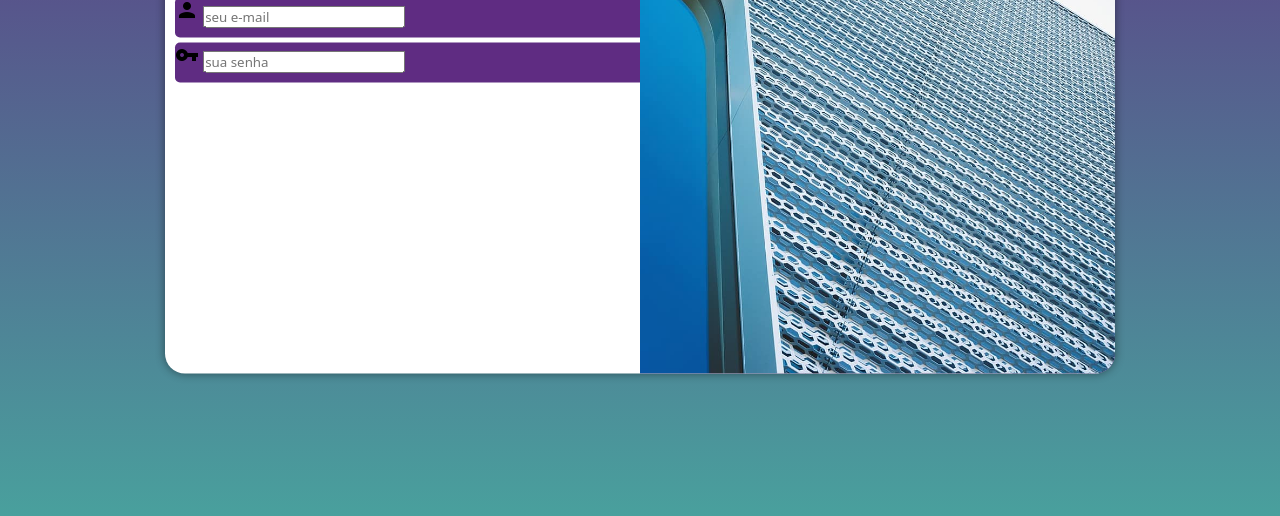
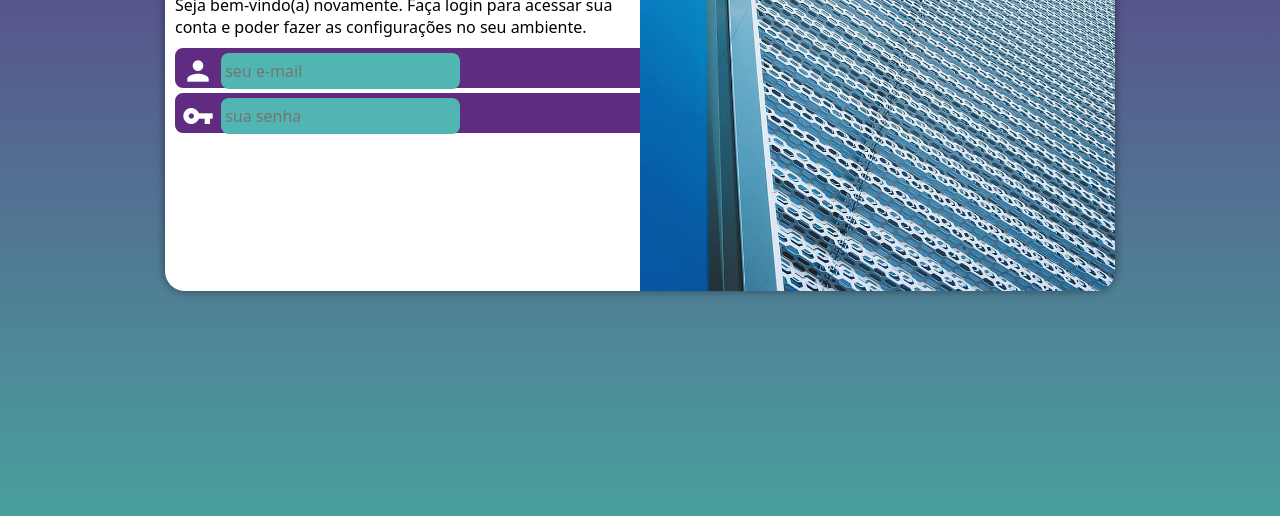
Before and after one commit to NicolauLopes/projeto-login, a plain HTML site: page index.html in a window 1280 px wide. Shown: the part 284-800 px from the top of the page. Drawn offline with Linux system fonts and the light colour scheme.

Commit message:
há erros mas ponto...

```diff
--- a/estilos/media-query.css
+++ b/estilos/media-query.css
@@ -7,6 +7,7 @@
     }
     section#login{
         width: 80vw;
+        height: 280px;
     }
     section#login>div#imagem {
         float: left;
@@ -22,10 +23,11 @@
 @media screen and (min-width: 992px) {
 
     body{
-        background-image: linear-gradient(to top, #49a09d, #5f2c82 ) ;
+        background-image: linear-gradient(to top, #49a09d, #5f2c82 );
     }
     section#login{
         width: 950px;
+        height: 350px;
     }
     section#login > div#imagem{
         float: right;
@@ -41,6 +43,7 @@
 
     }
     div#formulario > p {
-    font-size: 1.2em;
+    font-size: 1em;
+    margin: 10px 0px;
     }
 }
--- a/estilos/style.css
+++ b/estilos/style.css
@@ -26,13 +26,14 @@ section#login{
     position: absolute;
     top: 50%;
     left: 50%;
-    transform: translate(-50%, -50%);
+
     overflow: hidden;
     background-color: white;
     width: 250px;
     height: 515px;
     border-radius: 20px;
     box-shadow: 0px 0px 10px rgba(0, 0, 0, 0.450);
+    transform: translate(-50%, -50%);
     transition: width 0.3s, height 0.3s;
     transition-timing-function: ease;
 }
@@ -59,14 +60,36 @@ div#formulario > p {
 
 form > div.campo{
     background-color: #5f2c82;
+    border: 2px solid  #5f2c82;
     display: block;
     width: 100%;
     height: 40px;
-    border-radius: 5px;
+    border-radius: 8px;
     margin: 5px 0px;
 }
 div.campo > label {
     display: none;
+}
+
+div.campo > i {
+    color: white;
+    font-size: 2em;
+    width: 40px;
+    padding: 5px;
+}
+div.campo > input {
+    background-color: #51b5b2;
+    font-size: 1em;
+    width: calc(100% -44px);
+    height: 100%;
+    border: 0px;
+    border-radius: 8px;
+    padding: 4px;
+    transform: translateY(-10px);
+}
+div.campo  > input:focus-within{
+    background-color: white;
+    border: none;
 }
 
 form > input[type=submit] {
```
